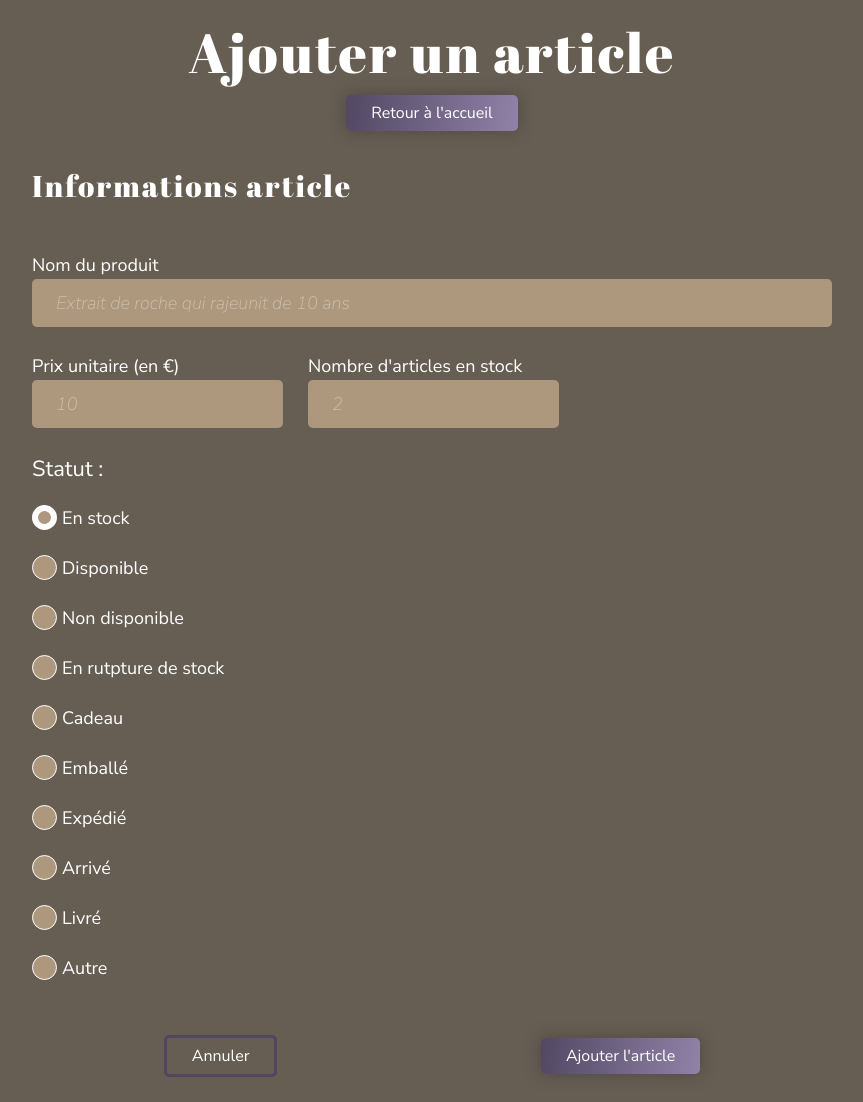
After one commit to Vavart/conciergerie, a PHP site: page /pages/add_article.html in a window 1280 px wide. The commit adds this page. Shown: the whole page, without its empty margins (208-1071 px from the left). Run offline with PHP 8.4, Linux system fonts and the light colour scheme.

Commit message:
articles over, now ready for commands

```diff
--- a/css/style.css
+++ b/css/style.css
@@ -241,6 +241,25 @@ form {
   background: linear-gradient(97.13deg, #9586AD -2.98%, #504661 107.22%);
 }
 
+.cont-choose-client .choose-client {
+  background: linear-gradient(97.13deg, #504661 -2.98%, #9586AD 107.22%);
+  box-shadow: 0px 0px 15px rgba(51, 51, 51, 0.5);
+  border-radius: 5px;
+  text-align: center;
+  outline: none;
+  border: none;
+  padding: 10px 25px;
+  font-weight: 400;
+  color: #ffffff;
+  display: inline-block;
+  margin: 0 auto;
+  cursor: pointer;
+  text-decoration: none;
+}
+.cont-choose-client .choose-client:hover {
+  background: linear-gradient(97.13deg, #9586AD -2.98%, #504661 107.22%);
+}
+
 .cont-input {
   display: flex;
   flex-direction: column;
--- /dev/null
+++ b/js/command_storage.js
@@ -0,0 +1 @@
+// don't forget to clear the storage on submit
--- /dev/null
+++ b/pages/add_article.html
@@ -0,0 +1,126 @@
+<!DOCTYPE html>
+<html lang="fr">
+<head>
+
+    <!-- Meta tags -->
+    <meta charset="UTF-8">
+    <meta http-equiv="X-UA-Compatible" content="IE=edge">
+    <meta name="viewport" content="width=device-width, initial-scale=1.0">
+    <title>Ajouter un article - Conciergerie</title>
+
+    <!-- Fonts -->
+    <link rel="preconnect" href="https://fonts.googleapis.com">
+    <link rel="preconnect" href="https://fonts.gstatic.com" crossorigin>
+    <link href="https://fonts.googleapis.com/css2?family=Abril+Fatface&family=Nunito+Sans:ital,wght@0,200;0,300;0,400;0,600;0,700;0,800;0,900;1,200;1,300;1,400;1,600;1,700;1,800;1,900&display=swap" rel="stylesheet">
+
+    <!-- CSS -->
+    <link rel="stylesheet" href="../css/reset.css">
+    <link rel="stylesheet" href="../css/style.css">
+
+</head>
+<body>
+
+<div class="page">
+
+    <div class="cont-header">
+        <h1>Ajouter un article</h1>
+        <a href="index.html" class="menu">
+            Retour à l'accueil
+        </a>
+    </div>
+
+    <form action="../php/add_article_handler.php" method="post">
+
+        <div class="main-form">
+
+
+            <h2 class="sec-title">Informations article</h2>
+
+            <div class="section">
+                <div class="sec">
+                    <div class="cont-input large">
+                        <label for="product_name">Nom du produit</label>
+                        <input type="text" name="product_name" id="product_name" placeholder="Extrait de roche qui rajeunit de 10 ans" required>
+                    </div>
+                </div>
+
+                <div class="sec">
+                    <div class="cont-input">
+                        <label for="price">Prix unitaire (en €)</label>
+                        <input type="number" name="price" id="price" placeholder="10" required>
+                    </div>
+                    <div class="cont-input">
+                        <label for="nb_dispo">Nombre d'articles en stock</label>
+                        <input type="number" name="nb_dispo" id="nb_dispo" placeholder="2" required>
+                    </div>
+                </div>
+
+
+                <div class="sec col">
+                    <label for="status" class="subtitle">Statut :</label>
+
+                    <div class="cont-input radio">
+                        <input type="radio" name="status" id="status" value="stock" checked>
+                        <label for="stock">En stock</label>
+                    </div>
+                    <div class="cont-input radio">
+                        <input type="radio" name="status" id="status" value="available">
+                        <label for="available">Disponible</label>
+                    </div>
+                    <div class="cont-input radio">
+                        <input type="radio" name="status" id="status" value="not_available">
+                        <label for="not_available">Non disponible</label>
+                    </div>
+                    <div class="cont-input radio">
+                        <input type="radio" name="status" id="status" value="out_of_stock">
+                        <label for="out_of_stock">En rutpture de stock</label>
+                    </div>
+                    <div class="cont-input radio">
+                        <input type="radio" name="status" id="status" value="gift">
+                        <label for="gift">Cadeau</label>
+                    </div>
+                    <div class="cont-input radio">
+                        <input type="radio" name="status" id="status" value="packed">
+                        <label for="packed">Emballé</label>
+                    </div>
+                    <div class="cont-input radio">
+                        <input type="radio" name="status" id="status" value="dispatched">
+                        <label for="dispatched">Expédié</label>
+                    </div>
+                    <div class="cont-input radio">
+                        <input type="radio" name="status" id="status" value="arrived">
+                        <label for="arrived">Arrivé</label>
+                    </div>
+                    <div class="cont-input radio">
+                        <input type="radio" name="status" id="status" value="delivered">
+                        <label for="delivered">Livré</label>
+                    </div>
+                    <div class="cont-input radio">
+                        <input type="radio" name="status" id="status" value="other">
+                        <label for="other">Autre</label>
+                    </div>
+                </div>
+            </div>
+
+
+        </div>
+
+
+        <div class="cont-btns">
+            <a href="index.html" class="cancel">
+                Annuler
+            </a>
+
+            <button type="submit">
+                Ajouter l'article
+            </button>
+        </div>
+
+
+    </form>
+
+</div>
+
+
+</body>
+</html>
--- a/pages/add_client.html
+++ b/pages/add_client.html
@@ -104,15 +104,15 @@
                             <input type="radio" name="membership" id="membership" value="silver" checked>
                         </div>
                         <div class="cont-input radio">
-                            <label for="silver">Gold</label>
+                            <label for="gold">Gold</label>
                             <input type="radio" name="membership" id="membership" value="gold">
                         </div>
                         <div class="cont-input radio">
-                            <label for="silver">Platinum</label>
+                            <label for="platinum">Platinum</label>
                             <input type="radio" name="membership" id="membership" value="platinum">
                         </div>
                         <div class="cont-input radio">
-                            <label for="silver">Ultimate</label>
+                            <label for="ultimate">Ultimate</label>
                             <input type="radio" name="membership" id="membership" value="ultimate">
                         </div>
                     </div>
--- a/pages/client.php
+++ b/pages/client.php
@@ -268,7 +268,7 @@
             </div>
 
             <div class="cont-btns">
-                <a href="search_client.html" class="cancel">
+                <a href="search_client.php" class="cancel">
                     Annuler
                 </a>
 
--- a/pages/index.html
+++ b/pages/index.html
@@ -61,7 +61,7 @@
             </div>
 
             <div class="cont-actions">
-                <a href="" class="action">
+                <a href="add_article.html" class="action">
                     <div class="pic">
                         <img src="../assets/add_article.svg" alt="add article pictograph">
                     </div>
@@ -81,7 +81,7 @@
         </div>
 
         <div class="cont-actions">
-            <a href="" class="action">
+            <a href="add_command.php" class="action">
                 <div class="pic">
                     <img src="../assets/add_command.svg" alt="add command pictograph">
                 </div>
--- a/php/update_client_handler.php
+++ b/php/update_client_handler.php
@@ -28,10 +28,6 @@
     $phone_numbers = $result->fetch_all(MYSQLI_ASSOC);
     $how_many_phone_numbers_before = count($phone_numbers);
     $how_many_phone_numbers_now = $_POST['how_many_phone_numbers'];
-
-
-    // echo '<pre>',var_dump($how_many_phone_numbers_now),'</pre>';
-    // die();
 
 
     // If there are more phone numbers than before
--- a/sass/_forms.scss
+++ b/sass/_forms.scss
@@ -34,7 +34,7 @@ form {
     }
 }
 
-// Spcial for phone numbers
+// Special for phone numbers
 .cont-numeros {
     display: flex;
     flex-direction: column;
@@ -47,7 +47,7 @@ form {
     }
 }
 
-// Spcial for points
+// Special for points
 .cont-add-points {
     display: flex;
     flex-direction: column;
@@ -60,6 +60,12 @@ form {
     }
 }
 
+// Special for client (command page)
+.cont-choose-client {
+    .choose-client {
+        @include btn-cta;
+    }
+}
 
 .cont-input {
     display: flex;
```
Also changed, not shown: js/select_client.js (added, +38 -0 lines), pages/add_command.php (added, +107 -0 lines), pages/choose_client.php (added, +100 -0 lines), php/add_article_handler.php (added, +22 -0 lines), 1 other file.
